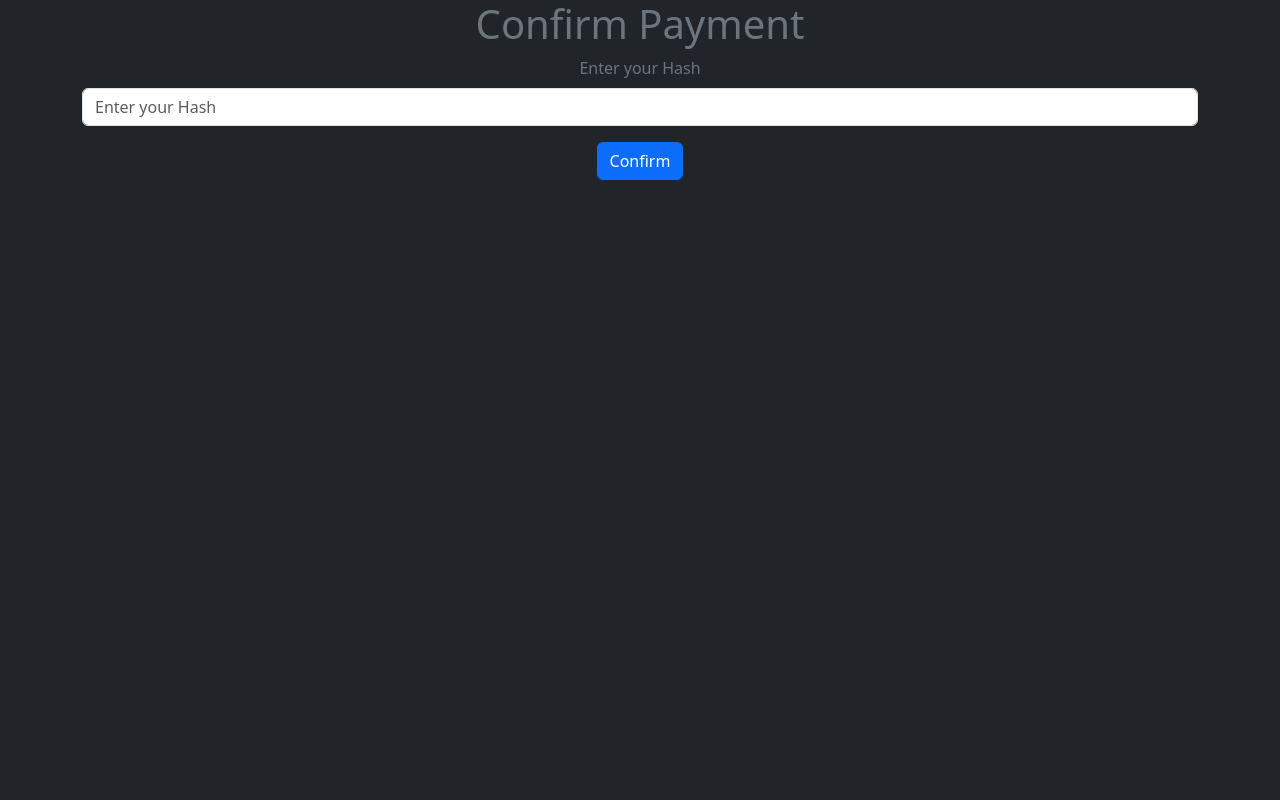
After one commit to plankan39/EITF06-Project, a PHP site: page /confirmpayment.php in a window 1280 px wide. The commit adds this page. Run offline with PHP 8.4, Linux system fonts and the light colour scheme.

Commit message:
added button to confirmpayment

```diff
--- /dev/null
+++ b/app/public/confirmpayment.php
@@ -0,0 +1,27 @@
+<!DOCTYPE html>
+<html lang="en">
+
+<head>
+    <meta charset="utf-8">
+    <meta name="viewport" content="width=device-width, initial-scale=1">
+    <title>Confirm Payment</title>
+    <link href="https://cdn.jsdelivr.net/npm/bootstrap@5.3.2/dist/css/bootstrap.min.css" rel="stylesheet"
+        integrity="sha384-T3c6CoIi6uLrA9TneNEoa7RxnatzjcDSCmG1MXxSR1GAsXEV/Dwwykc2MPK8M2HN" crossorigin="anonymous">
+</head>
+
+<body>
+    <div class="bg-dark text-secondary text-center" style="height: 100vh">
+        <div class="container">
+            <h1>Confirm Payment</h1>
+            <form action="process_payment.php" method="post">
+                <div class="mb-3">
+                    <label for="paymentInfo" class="form-label">Enter your Hash</label>
+                    <input type="text" class="form-control" id="paymentInfo" name="paymentInfo" placeholder="Enter your Hash">
+                </div>
+                <button type="submit" class="btn btn-primary">Confirm</button>
+            </form>
+        </div>
+    </div>
+</body>
+
+</html>
--- a/app/public/index.php
+++ b/app/public/index.php
@@ -49,7 +49,7 @@ if ($_SERVER["REQUEST_METHOD"] === "POST" && $_POST["itemId"]) {
 <body>
   <div class="bg-dark text-secondary text-center" style="height: 100vh">
       <div class="row">
-        <p>Welcome, <?php echo isset($_SESSION["user"])?$_SESSION["user"]->getEmail():"" ?>
+        <p>Welcome, <?php echo isset($_SESSION["user"])?$_SESSION["user"]->getEmail():"" ?></p>
       </div>
       <div class="row">
         <div class="col-sm-8">
@@ -78,6 +78,8 @@ if ($_SERVER["REQUEST_METHOD"] === "POST" && $_POST["itemId"]) {
           </li>
           <?php endforeach; ?>
           </ul>
+           <!-- Add a button to navigate to payment.php -->
+           <a href="confirmpayment.php" class="btn btn-success mt-3">Proceed to Payment</a>
         </div>
       </div>
   </div>
```
